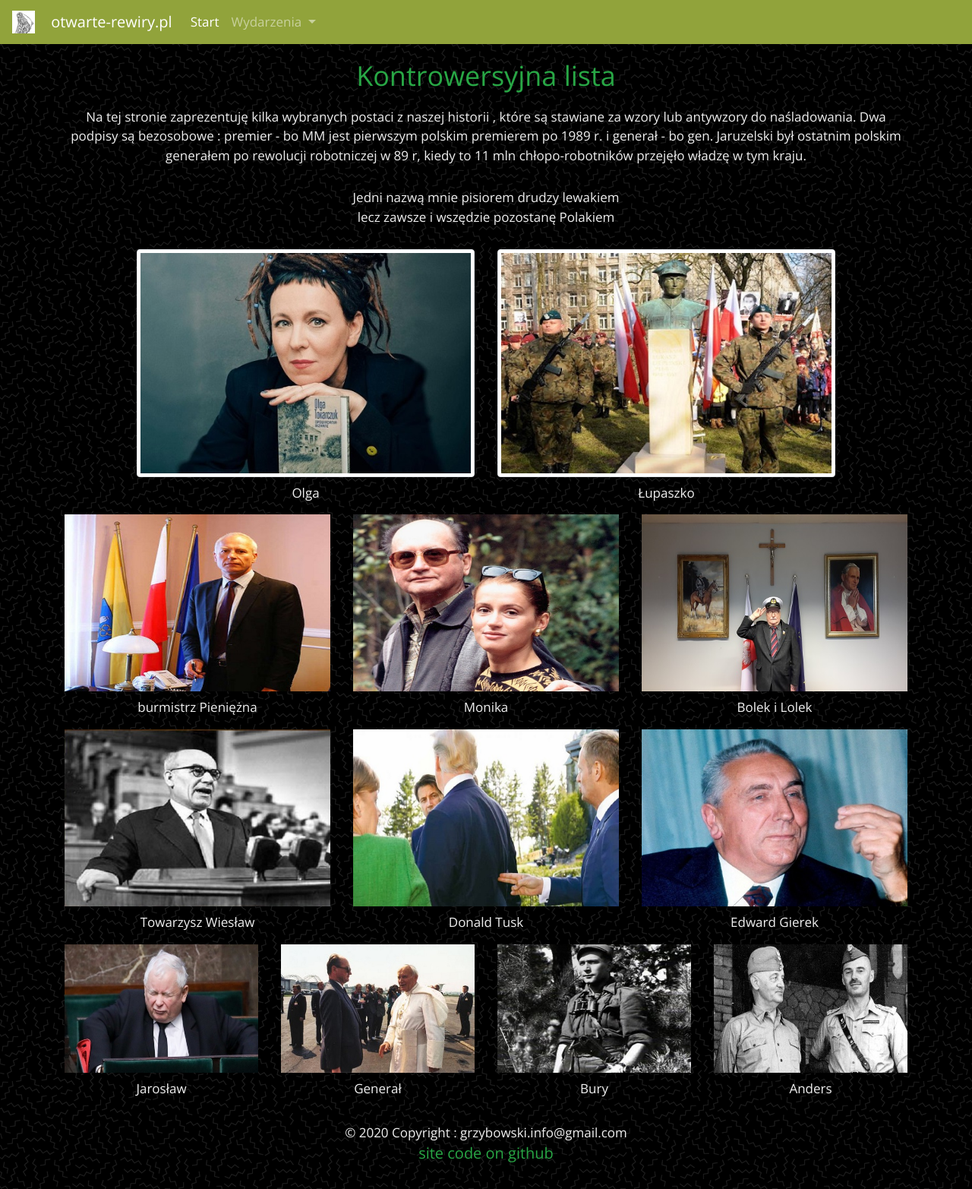
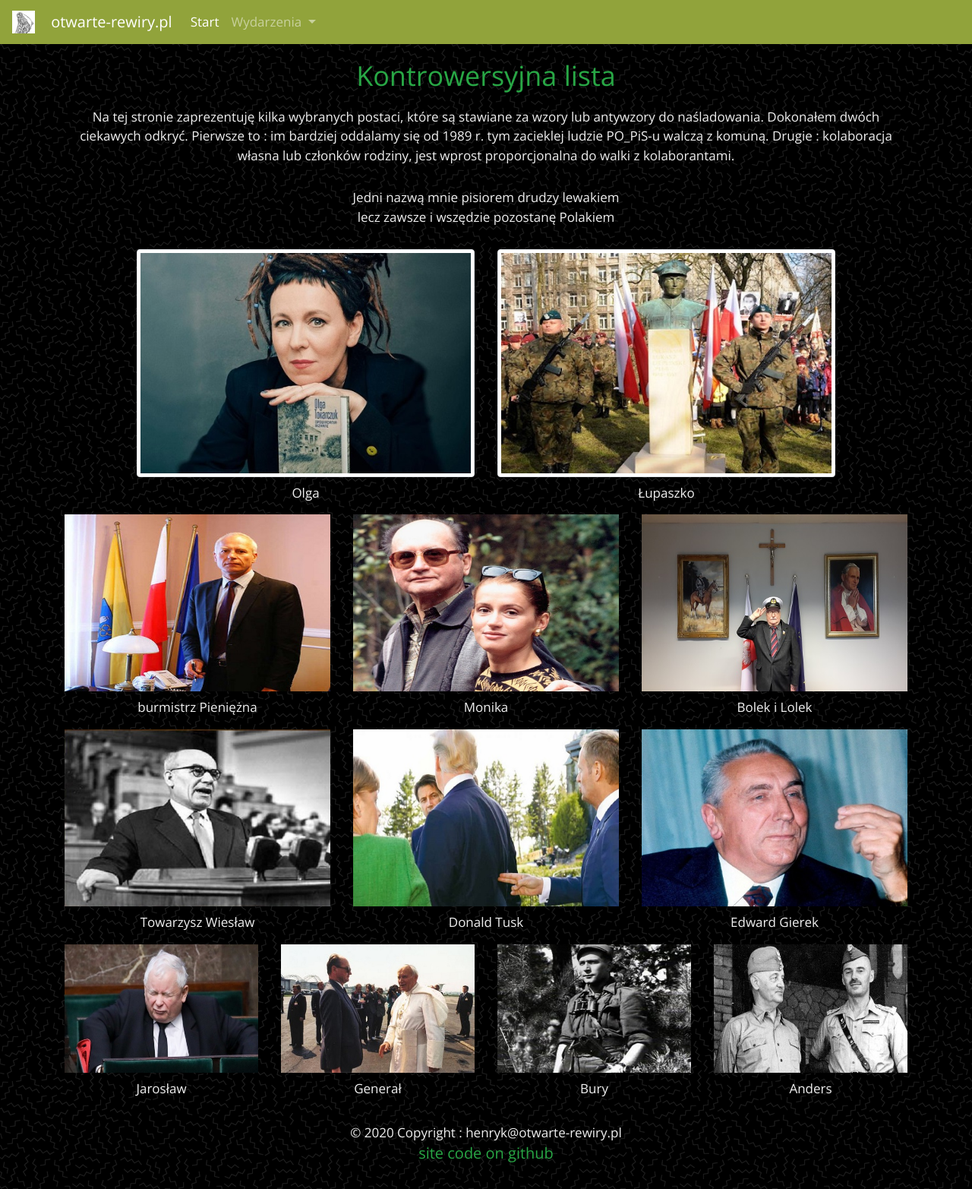
Before and after one commit to eniog/NewSite, a PHP site: page / in a window 1280 px wide. Shown: the whole page at 76% size. Run offline with PHP 8.4, Linux system fonts and the light colour scheme.

Commit message:
Add new files

```diff
--- a/WP/wpis.php
+++ b/WP/wpis.php
@@ -115,7 +115,7 @@
 
 						<blockquote class="blockquote">
 
-							<p>Taka narracja ośmieszania patriotyzmu i przekręcania historii, nie powstała nagle. Nie wymyśliła jej Olga Tokarczuk, ani Niemcy czy Żydzi. Jeśli prześledzimy lata 70 i złoty okres gierkowski . Zobaczymy w nim chłopo-robotnika i inteligencje pracującą <strong>europejczyków </strong> cenionych przez zachodnich bankierów. Do prowadzenia negocjacji handlowych nie potrzebują elit ani historii. Historia i sentymenty tylko przeszkadzają. Doskonale w buty chłopo-robotnika wpisała koalicja PO_PSL. Ich działacze o zdrowych proletariackich twarzach , śmiało jak junacy patrzą w przyszłość. Tak jest oni już to widzą i wiedzą, że tylko zachodnie korporacje są ich jedynymi przyjaciółmi. OLga Tokarczuk jest ich głosem w kraju i zagranicą . Oni w swoich szeregach nie potrzebują zgniłych elit takich jak np. Monika Jaruzelska . Właśnie to jak te dwie panie mówią o Polsce i Polakach sprawia , że zaczynam tęsknić za PZPR i starym SLD- tym przed aferą Rywina.
+							<p>Taka narracja ośmieszania patriotyzmu i przekręcania historii, nie powstała nagle. Nie wymyśliła jej Olga Tokarczuk, ani Niemcy czy Żydzi. Jeśli prześledzimy lata 70 i złoty okres gierkowski . Zobaczymy w nim chłopo-robotnika i inteligencje pracującą <strong>europejczyków </strong> cenionych przez zachodnich bankierów. Do prowadzenia negocjacji handlowych nie potrzebują elit ani historii. Historia i sentymenty tylko przeszkadzają. Doskonale w buty chłopo-robotnika wpisała się koalicja PO_PSL. Ich działacze o zdrowych proletariackich twarzach , śmiało jak junacy patrzą w przyszłość. Tak jest oni już to widzą i wiedzą, że tylko zachodnie korporacje są ich jedynymi przyjaciółmi. OLga Tokarczuk jest ich głosem w kraju i zagranicą . Oni w swoich szeregach nie potrzebują zgniłych elit takich jak np. Monika Jaruzelska . Właśnie to jak te dwie panie mówią o Polsce i Polakach sprawia , że zaczynam tęsknić za PZPR i starym SLD- tym przed aferą Rywina.
 							</p>
 
 						</blockquote>
@@ -131,7 +131,7 @@
 						<img class="img-thumbnail float-left mr-3 mt-2 mb-3" src="./../img/Premier.jpg" alt="Mateusz Morawiecki">
 						<h2 class="h3 font-weight-bold mb-4">Dlaczego nie ufam Oldze Tokarczuk</h2>
 						<blockquote class="bockquote">
-						<p>To jest bardzo dobre pytanie, ale na chwilę obecną nie mam na nie jednoznacznej odpowiedzi. Uważam, że rok życia niesie więcej nauki, niż nie jedna mądra księga, choćby była jakubowa. Olga Tokarczuk pisze tak jakby w życiu lizała ciastko przez szybę w cukierni, dotyka uczuć i namiętności, których osobiście nie doznała. Przypomina mi pewną opowieść o zebraniu ludowym na Warmii tuż po Akcji Wisła, na temat organizacji kołchozów . Cytuję sekretarza partii, który oczywiście  nigdy nie był przed wojną na Ukrainie-części ZSRR : „Przed wojną polscy panowie pili krew chłopską i prześladowali Żydów , chłopi nie mieli ziemi , panował głód i nędza. W kraju rad chłopi pracowali w kołchozach, byli właścicielami ziemi i sami o sobie stanowili. Czy chcecie żeby tu było jak na Ukrainie ? ” - zawiesił głos i czekał na odpowiedź . I wtedy wyszła na środek stara Ukrainka i powiedziała „ Ja idu karowy doity, a ty synok idy w kukurydzu sraty” -co skutecznie zakończyło agitacje i opowieści jak to było dawniej.   </p>
+						<p>To jest bardzo dobre pytanie, ale na chwilę obecną nie mam na nie jednoznacznej odpowiedzi. Uważam, że rok życia niesie więcej nauki niż niejedna mądra księga, choćby była jakubowa. Olga Tokarczuk pisze tak jakby w życiu lizała ciastko przez szybę w cukierni, dotyka uczuć i namiętności, których osobiście nie doznała. Przypomina mi pewną opowieść o zebraniu ludowym na Warmii tuż po Akcji Wisła, na temat organizacji kołchozów . Cytuję sekretarza partii, który oczywiście  nigdy nie był przed wojną na Ukrainie-części ZSRR : „Przed wojną polscy panowie pili krew chłopską i prześladowali Żydów , chłopi nie mieli ziemi , panował głód i nędza. W kraju rad chłopi pracowali w kołchozach, byli właścicielami ziemi i sami o sobie stanowili. Czy chcecie żeby tu było jak na Ukrainie ? ” - zawiesił głos i czekał na odpowiedź . I wtedy wyszła na środek stara Ukrainka i powiedziała „ Ja idu karowy doity, a ty synok idy w kukurydzu sraty” -co skutecznie zakończyło agitacje i opowieści jak to było dawniej.</p>
 
 						<footer class="blockquote-footer">Henryk Grzybowski</footer>
 						</blockquote>
@@ -175,7 +175,7 @@
 					</aside>
 
 						<!-- Copyright -->
-						<div class="footer-copyright text-center py-3">© 2020 Copyright : grzybowski.info@gmail.com
+						<div class="footer-copyright text-center py-3">© 2020 Copyright : henryk@otwarte-rewiry.pl
 							<a href="https://github.com/eniog/NewSite" target="_blank"><p class="lead text-success">site code on github</p></a>
 						</div>
 						<!-- Copyright -->
--- a/index.php
+++ b/index.php
@@ -92,7 +92,7 @@
 				<header>
 
 					<h1 class="text-success">Kontrowersyjna lista</h1>
-					<p>Na tej stronie zaprezentuję kilka wybranych postaci z naszej historii , które są stawiane za wzory lub antywzory do naśladowania. Dwa podpisy są bezosobowe : premier - bo MM jest pierwszym polskim premierem po 1989 r. i generał - bo gen. Jaruzelski był ostatnim polskim generałem po rewolucji robotniczej w 89 r, kiedy to 11 mln chłopo-robotników przejęło władzę w tym kraju.<ul class="list-unstyled">
+					<p>Na tej stronie zaprezentuję kilka wybranych postaci, które są stawiane za wzory lub antywzory do naśladowania. Dokonałem dwóch ciekawych odkryć. Pierwsze to : im bardziej oddalamy się od 1989 r. tym zacieklej ludzie PO_PiS-u walczą z komuną. Drugie : kolaboracja własna lub członków rodziny, jest wprost proporcjonalna do walki z kolaborantami.<ul class="list-unstyled">
 						<li>Jedni nazwą mnie pisiorem drudzy lewakiem </li>
 						<li>lecz zawsze i wszędzie pozostanę Polakiem</li>
 					</ul></p>
@@ -122,7 +122,7 @@
 					<div class="col-sm-6 col-md-4">
 
 						<figure>
-							<a href="#"><img src="img/Kazimierz.jpg" alt="Premier"></a>
+							<a href="https://otomojdom.pl/"><img src="img/Kazimierz.jpg" alt="Premier"></a>
 							<figcaption>burmistrz Pieniężna</figcaption>
 						</figure>
 
@@ -219,7 +219,7 @@
 							<footer class="page-footer font-small">
 
 						<!-- Copyright -->
-						<div class="footer-copyright text-center py-3">© 2020 Copyright : grzybowski.info@gmail.com
+						<div class="footer-copyright text-center py-3">© 2020 Copyright : henryk@otwarte-rewiry.pl
 							<a href="https://github.com/eniog/NewSite" target="_blank"><p class="lead text-success">site code on github</p></a>
 						</div>
 						<!-- Copyright -->
```
Also changed, not shown: WP/lupa.php (+5 -5 lines).
